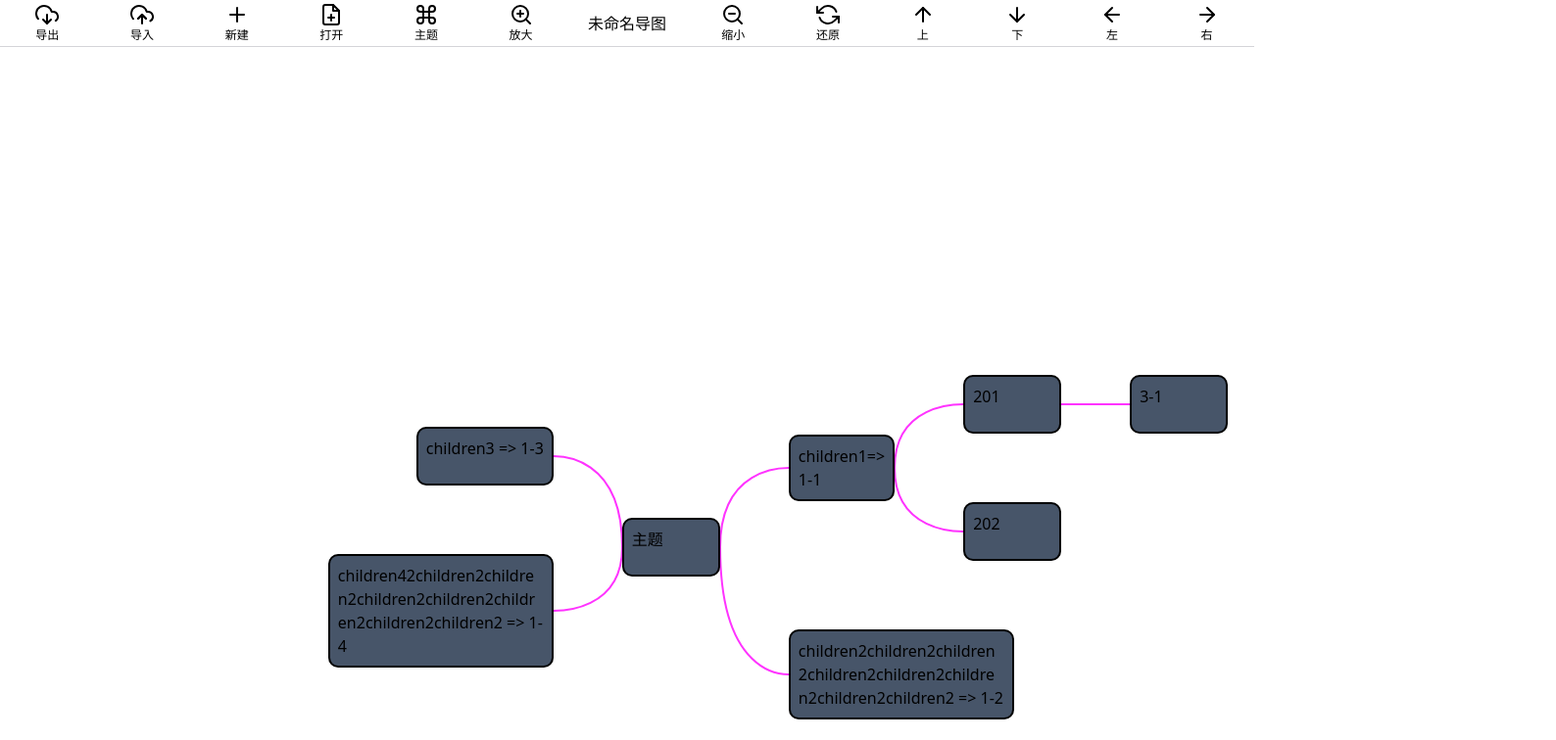
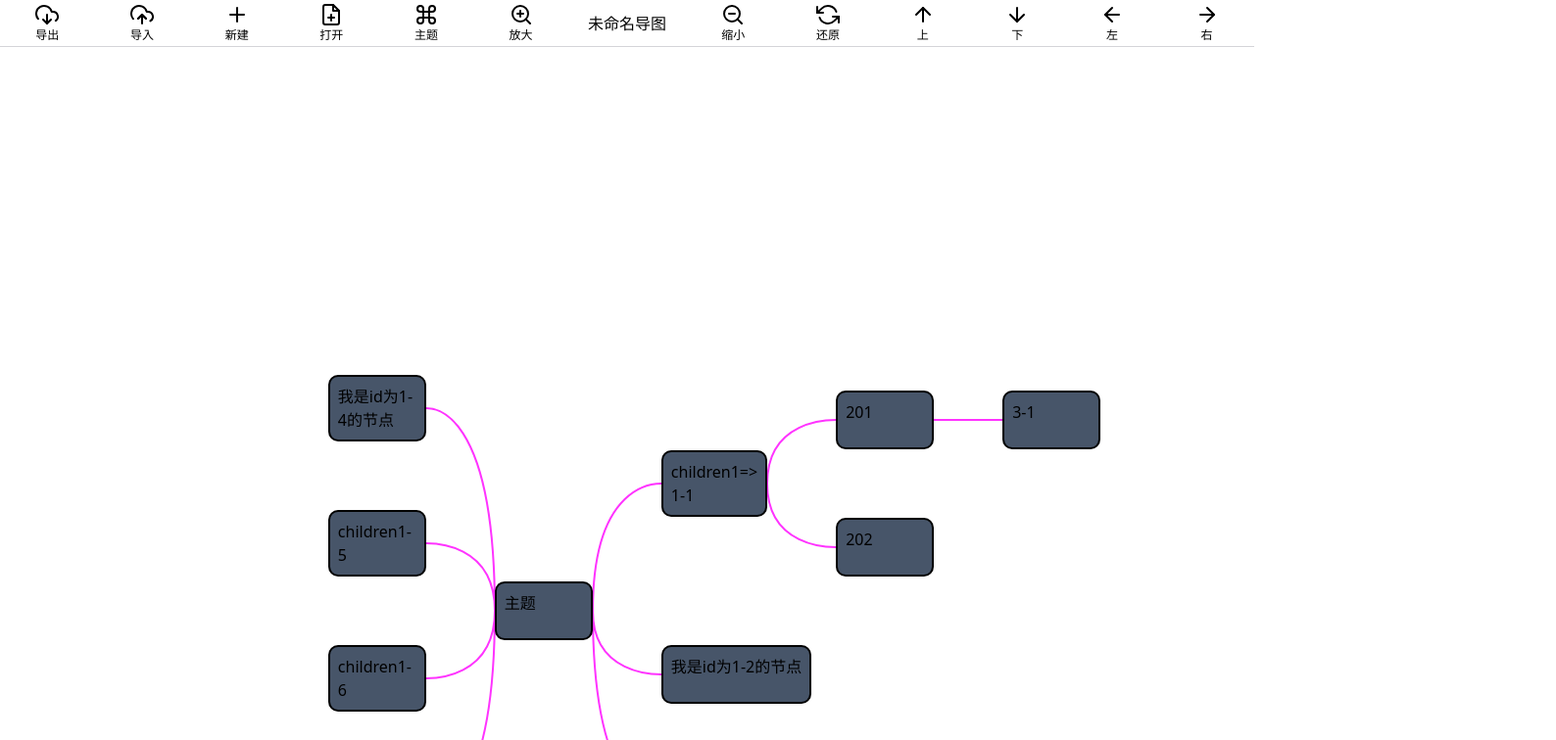
Before and after one commit to coderwei99/ReactMind, a React (Vite) app: page / in a window 1280 px wide. Shown: the top 756 px of the page at 98% size, 1588 px wide, since content can reach past the window. Built offline with nearby package versions, Linux system fonts and the light colour scheme.

Commit message:
test: test render more node

```diff
--- a/src/static/defaultNode.ts
+++ b/src/static/defaultNode.ts
@@ -35,7 +35,7 @@ export const defaultNode: defaultNodeType = [
       },
       {
         id: '1-2',
-        text: 'children2children2children2children2children2children2children2children2  => 1-2',
+        text: '我是id为1-2的节点',
         children: [
         ],
       },
@@ -46,24 +46,24 @@ export const defaultNode: defaultNodeType = [
       },
       {
         id: '1-4',
-        text: 'children42children2children2children2children2children2children2children2 => 1-4',
+        text: '我是id为1-4的节点',
         children: [],
       },
-      // {
-      //   id: '1-5',
-      //   text: 'children1-5',
-      //   children: [],
-      // },
-      // {
-      //   id: '1-6',
-      //   text: 'children1-6',
-      //   children: [],
-      // },
-      // {
-      //   id: '1-7',
-      //   text: 'children1-7',
-      //   children: [],
-      // },
+      {
+        id: '1-5',
+        text: 'children1-5',
+        children: [],
+      },
+      {
+        id: '1-6',
+        text: 'children1-6',
+        children: [],
+      },
+      {
+        id: '1-7',
+        text: 'children1-7',
+        children: [],
+      },
       // {
       //   id: '1-8',
       //   text: 'children1-8',
```
